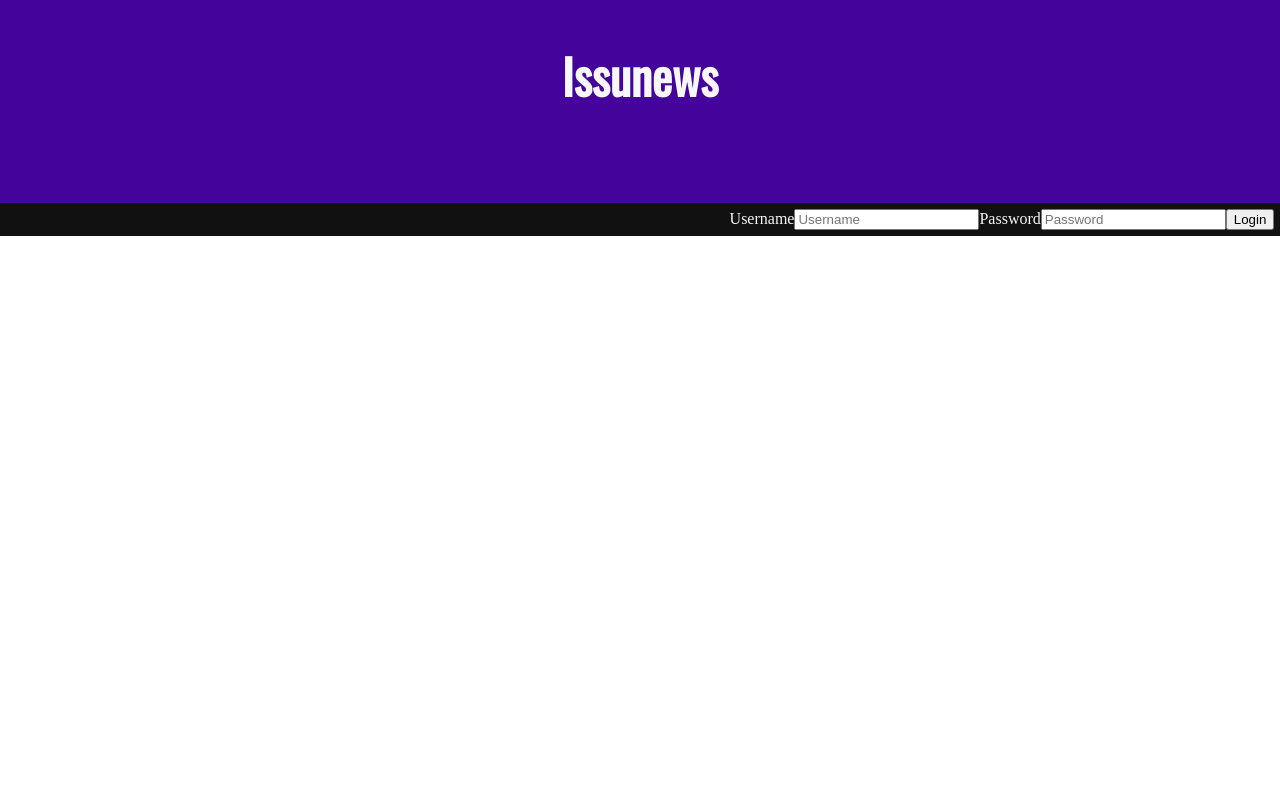
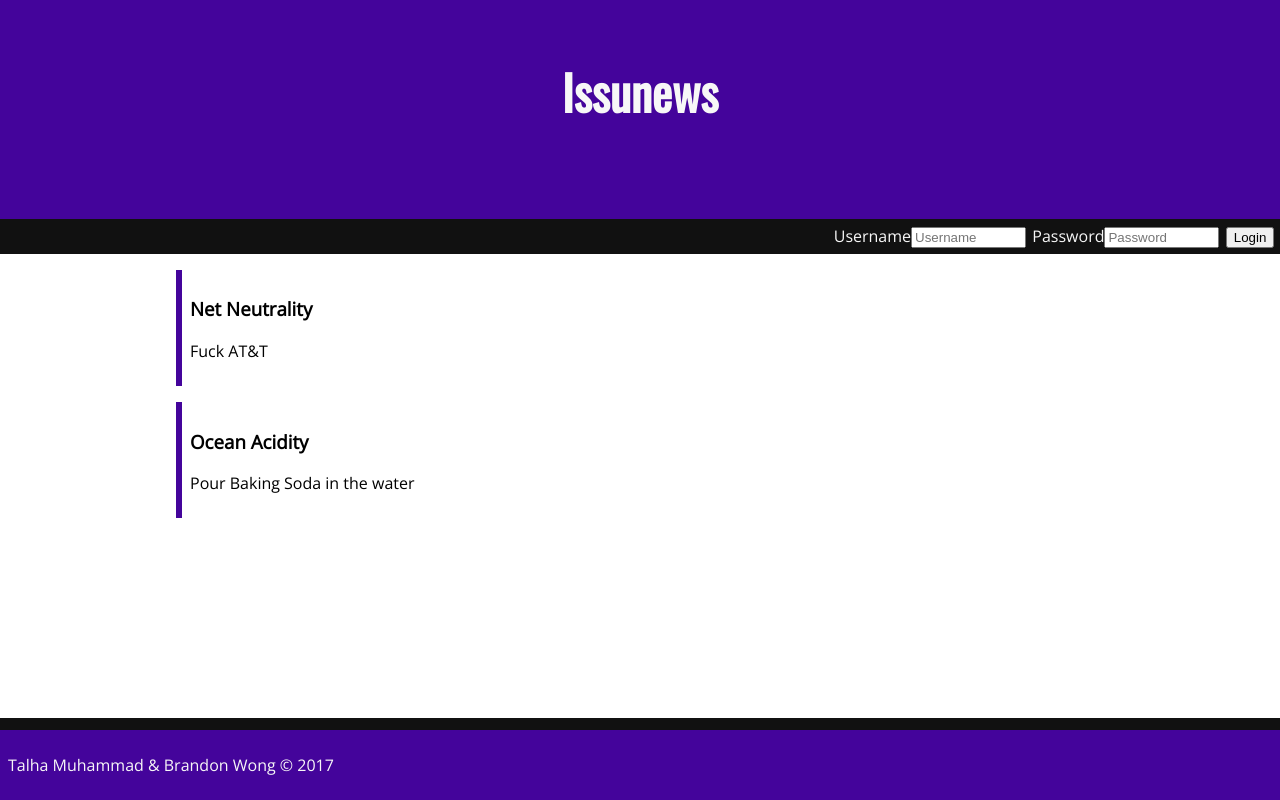
Before and after one commit to muhammadtalhas/MLHHackathon2017, a React (Create React App) app in the folder frontend/: page / in a window 1280 px wide. Built offline with nearby package versions, Linux system fonts and the light colour scheme.

Commit message:
Style like a breathe hot fire yo

```diff
--- a/frontend/src/App.js
+++ b/frontend/src/App.js
@@ -1,16 +1,20 @@
 import React, {Component} from 'react';
 import Banner from './banner.js';
 import Login from './login.js';
+import IssueList from './issue_list.js';
+import Footer from './footer.js';
 import './style.css';
 
 class App extends Component{
 	render(){
 		return(
 			<div>
-			<link href="https://fonts.googleapis.com/css?family=Oswald" rel="stylesheet"/>
+			<link href="https://fonts.googleapis.com/css?family=Open+Sans|Oswald" rel="stylesheet"/>
 				<Banner title="Issunews"/>
 				<Login />
+				<IssueList />
 
+				<Footer />
 			</div>
 		);
 	}
--- /dev/null
+++ b/frontend/src/footer.js
@@ -0,0 +1,15 @@
+import React, {Component} from 'react'
+
+class Footer extends Component{
+	render(){
+		return(
+			<div className = "Footer">
+				<p>
+					Talha Muhammad & Brandon Wong © 2017
+				</p>
+			</div>
+		);
+	}
+}
+
+export default Footer;
--- a/frontend/src/issue_list.js
+++ b/frontend/src/issue_list.js
@@ -1,11 +1,27 @@
 import React, {Component} from 'react'
 
-class Banner extends Component{
+class IssueList extends Component{
 	render(){
 		return(
-			<div>
-
+			<div className="IssueList">
+				<Issue title="Net Neutrality" description="Fuck AT&T"/>
+				<Issue title="Ocean Acidity" description="Pour Baking Soda in the water"/>
 			</div>
 		);
 	}
 }
+
+class Issue extends Component{
+	render(){
+		return(
+			<div className="Issue">
+				<h3>{this.props.title}</h3>
+				<p>
+					{this.props.description}
+				</p>
+			</div>
+		)
+	}
+}
+
+export default IssueList;
--- a/frontend/src/style.css
+++ b/frontend/src/style.css
@@ -1,12 +1,21 @@
+html{
+	font-family: 'Open Sans', sans-serif;
+}
+
+body{
+	margin:0;
+	padding:0;
+}
+
 .Banner{
 	background-color:#44049b;
 	color:#f7f7f7;
 	font-family: 'Oswald', serif;
 	text-align: center;
 	padding: 1em;
-	margin-top: -1em;
+	/*margin-top: -1em;
 	margin-left: -1em;
-	margin-right: -1em;
+	margin-right: -1em;*/
 	top:0px;
 	font-size: 24px;
 }
@@ -14,8 +23,43 @@
 .Login{
 	background-color:#111111;
 	padding:.35em;
-	margin-left: -.5em;
-	margin-right: -.5em;
+/*	margin-left: -.5em;
+	margin-right: -.5em;*/
 	text-align:right;
 	color:#f7f7f7;
 }
+
+.Login form input{
+	width:8em;
+	margin-right:.5em;
+}
+
+.IssueList{
+	margin-left:10em;
+	margin-right:10em;
+}
+
+.Issue{
+	border-left: 6px solid #44049b;
+	padding: .5em;
+	margin: 1em;
+}
+
+.Issue:hover{
+	border-left: 9px solid #a50b0b;
+}
+
+.Issue p{
+
+}
+
+.Footer{
+	background-color: #44049b;
+	color: #f7f7f7;
+	border-top: 12px solid #111111;
+	position:fixed;
+	bottom: 0;
+	left:0;
+	padding:.5em;
+	width: 100%;
+}
```
Also changed, not shown: frontend/src/comment_list.js (added, +25 -0 lines).
